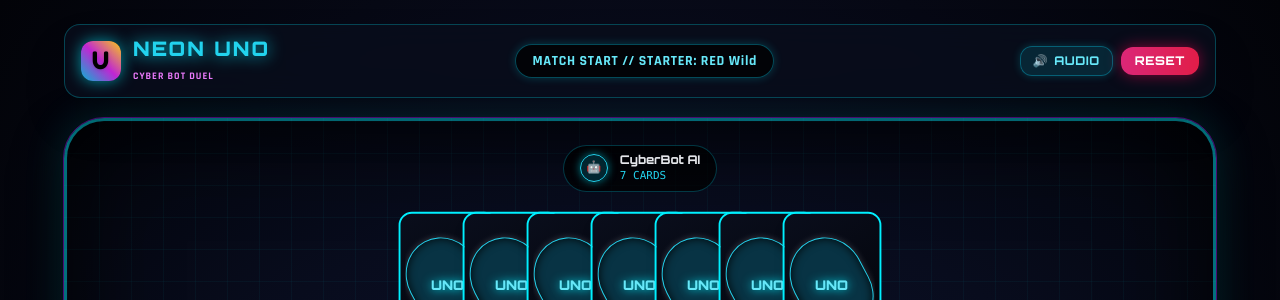
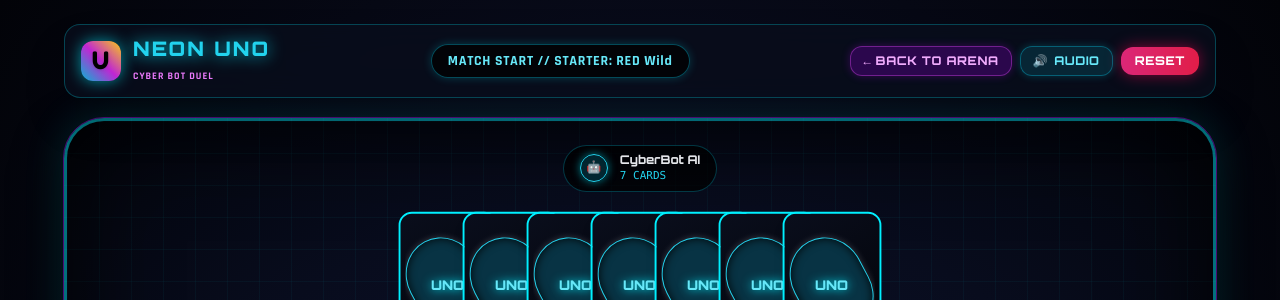
Before and after one commit to Sushamita-patil152/Gaming_Devops_Arena, a plain HTML site: page games/uno/index.html in a window 1280 px wide. Shown: the top 300 px of the page. Drawn offline with nearby package versions, Linux system fonts and the light colour scheme.

Commit message:
Add 'BACK TO ARENA' link in game controls

```diff
--- a/games/uno/index.html
+++ b/games/uno/index.html
@@ -34,6 +34,9 @@
 
     <!-- Control Buttons -->
     <div class="flex items-center gap-2">
+      <a href="../../index.html" class="px-3 py-1.5 rounded-xl bg-purple-950/70 hover:bg-purple-900/80 text-xs font-cyber font-bold tracking-wider text-fuchsia-300 transition flex items-center gap-1.5 border border-fuchsia-500/40 shadow-[0_0_8px_rgba(189,0,255,0.25)]">
+        ← BACK TO ARENA
+      </a>
       <button id="sound-toggle-btn" class="px-3 py-1.5 rounded-xl bg-cyan-950/70 hover:bg-cyan-900/80 text-xs font-cyber font-bold tracking-wider text-cyan-300 transition flex items-center gap-1.5 border border-cyan-500/40 shadow-[0_0_8px_rgba(0,240,255,0.2)]">
         <span id="sound-icon">🔊</span> AUDIO
       </button>
@@ -159,6 +162,9 @@
       <button id="modal-restart-btn" class="w-full py-3.5 rounded-2xl font-cyber font-black text-base tracking-widest bg-gradient-to-r from-cyan-400 via-fuchsia-500 to-yellow-400 hover:brightness-125 text-black shadow-[0_0_25px_rgba(0,240,255,0.7)] active:scale-98 transition">
         PLAY AGAIN
       </button>
+      <a href="../../index.html" class="mt-3 block w-full py-2.5 rounded-2xl font-cyber font-bold text-xs tracking-widest bg-black/60 hover:bg-purple-950/60 text-fuchsia-300 border border-fuchsia-500/40 transition">
+        ← BACK TO ARENA
+      </a>
     </div>
   </div>
 
```
